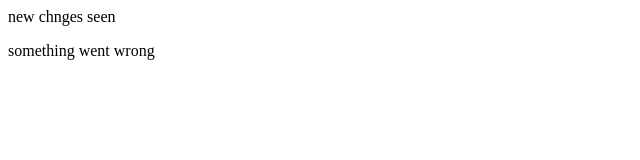
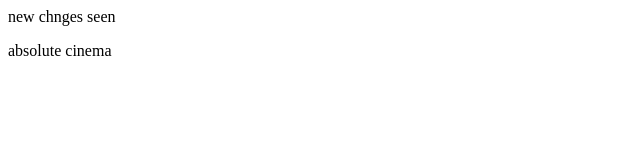
Before and after one commit to Satyam478singh/newrepo, a plain HTML site: page index.html in a window 1280 px wide. Shown: the full height of the page, 0-640 px from the left. Drawn offline with Linux system fonts and the light colour scheme.

Commit message:
response

```diff
--- a/index.html
+++ b/index.html
@@ -1,2 +1,2 @@
 <P> new chnges seen </P>
-<p> something went wrong</p>
+<p> absolute cinema </p>
```
